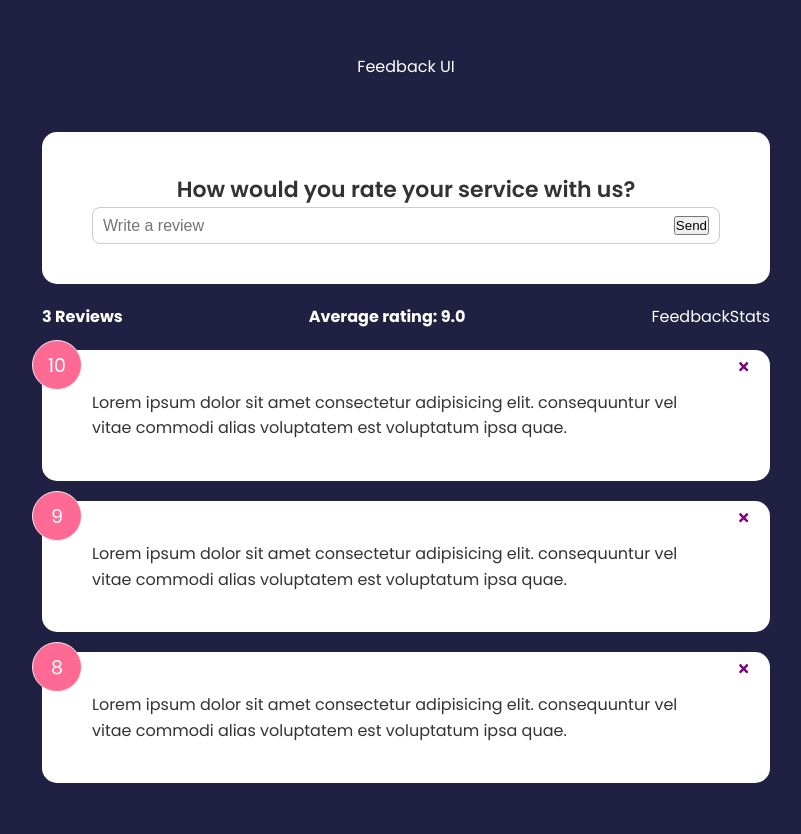
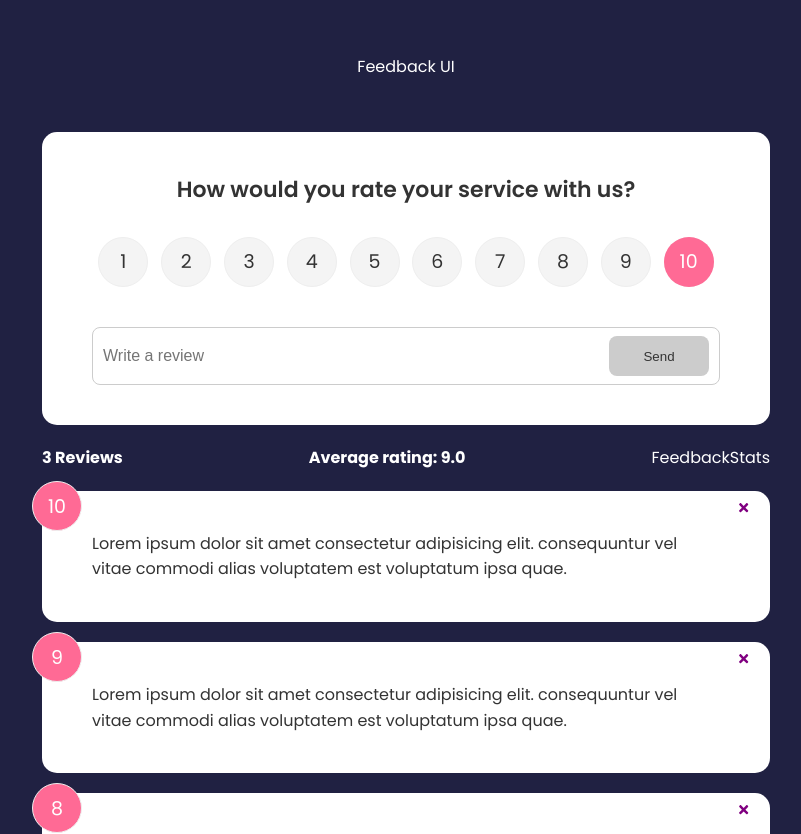
Before and after one commit to mikathefinn/Feedback-UI, a React (Vite) app: page / in a window 1280 px wide. Shown: the top 834 px of the page, without its empty margins (234-1035 px from the left). Built offline with nearby package versions, Linux system fonts and the light colour scheme; the HTML template or start-up script is replaced by a standard one.

Commit message:
feecback form updated

```diff
--- a/package.json
+++ b/package.json
@@ -11,7 +11,9 @@
   },
   "dependencies": {
     "react": "^18.2.0",
-    "react-dom": "^18.2.0"
+    "react-dom": "^18.2.0",
+    "react-icons": "^4.12.0",
+    "uuid": "^9.0.1"
   },
   "devDependencies": {
     "@types/react": "^18.2.37",
--- a/src/App.jsx
+++ b/src/App.jsx
@@ -1,3 +1,4 @@
+import { v4 as uuidv4 } from 'uuid';
 import { useState } from 'react';
 import Header from './components/Header';
 import FeedbackItem from './components/FeedbackItem';
@@ -8,12 +9,19 @@
 
 function App() {
   const [feedback, setFeedback] = useState(FeedbackData);
+
+  const addFeedback = (newFeedback) => {
+    newFeedback.id = uuidv4();
+    //add newFeedback to feedback array
+    setFeedback([newFeedback, ...feedback])
+  };
+
   const deleteFeedback = (id) => {
     console.log(id);
     if (window.confirm('Are you sure you want to delete?')) {
       setFeedback(
         feedback.filter((feedbackItem) => {
-         return feedbackItem.id !== id;
+          return feedbackItem.id !== id;
         })
       );
     }
@@ -27,8 +35,8 @@
     <>
       <Header />
       <div className="container">
-      <FeedbackForm />
-      <FeedbackStats feedback={feedback}/>
+        <FeedbackForm handleAdd={addFeedback} />
+        <FeedbackStats feedback={feedback} />
         <FeedbackList feedback={feedback} handleDelete={deleteFeedback} />
       </div>
     </>
--- a/src/components/FeedbackForm.jsx
+++ b/src/components/FeedbackForm.jsx
@@ -1,17 +1,48 @@
 import React from 'react';
 import { useState } from 'react';
 import Card from './shared/Card';
+import Button from './shared/Button';
+import RatingSelect from './RatingSelect';
 
-function FeedbackForm() {
+function FeedbackForm({ handleAdd }) {
   const [text, setText] = useState('');
+  const [rating, setRating] = useState(10);
+  const [btnDisabled, setBtnDisabled] = useState(true);
+  const [message, setMessage] = useState('');
+
   const handleTextChange = (event) => {
+    if (text === '') {
+      setBtnDisabled(true);
+      setMessage(null);
+    } else if (text !== '' && text.trim().length < 10) {
+      setMessage('Text must be at least 10 characters');
+      setBtnDisabled(true);
+    } else {
+      setMessage(null);
+      setBtnDisabled(false);
+    }
+
     setText(event.target.value);
   };
+
+  const handleSubmit = (e) => {
+    e.preventDefault();
+    if (text.trim().length > 10) {
+      const newFeedback = {
+        text: text,
+        rating: rating,
+      };
+      handleAdd(newFeedback);
+      setText('');
+    }
+  };
+
   return (
     <Card>
-      <form>
+      <form onSubmit={handleSubmit}>
         <h2>How would you rate your service with us?</h2>
-        {/*todo-- rating select component*/}
+        {/* pass a function as a prop to the RatingSelect component, which sets rating with the value of selected radio button*/}
+        <RatingSelect select={(rating) => setRating(rating)} />
         <div className="input-group">
           <input
             onChange={handleTextChange}
@@ -20,8 +51,11 @@
             value={text}
           />
 
-          <button type="submit">Send</button>
+          <Button type="submit" isDisabled={btnDisabled}>
+            Send
+          </Button>
         </div>
+        {message && <div className="message">{message}</div>}
       </form>
     </Card>
   );
--- a/src/components/FeedbackStats.jsx
+++ b/src/components/FeedbackStats.jsx
@@ -18,6 +18,6 @@
     </div>
   );
 }
-FeedbackStats.PropTypes = { feedback: PropTypes.array.isRequired };
+FeedbackStats.propTypes = { feedback: PropTypes.array.isRequired };
 
 export default FeedbackStats;
--- /dev/null
+++ b/src/components/RatingSelect.jsx
@@ -0,0 +1,130 @@
+import { useState } from 'react';
+
+function RatingSelect({ select }) {
+  // select rating 10 by default
+  const [selected, setSelected] = useState(10);
+  const handleChange = (e) => {
+    setSelected(+e.currentTarget.value);
+    // select is a function in FeedbackForm, it gets currentTarget passed to it
+    select(+e.currentTarget.value);
+  };
+
+  return (
+    <ul className="rating">
+      <li>
+        <input
+          type="radio"
+          name="rating"
+          id="num1"
+          value="1"
+          onChange={handleChange}
+          checked={selected === 1}
+        />
+        <label htmlFor="num1">1</label>
+      </li>
+
+      <li>
+        <input
+          type="radio"
+          name="rating"
+          id="num2"
+          value="2"
+          onChange={handleChange}
+          checked={selected === 2}
+        />
+        <label htmlFor="num2">2</label>
+      </li>
+
+      <li>
+        <input
+          type="radio"
+          name="rating"
+          id="num3"
+          value="3"
+          onChange={handleChange}
+          checked={selected === 3}
+        />
+        <label htmlFor="num3">3</label>
+      </li>
+      <li>
+        <input
+          type="radio"
+          name="rating"
+          id="num4"
+          value="4"
+          onChange={handleChange}
+          checked={selected === 4}
+        />
+        <label htmlFor="num4">4</label>
+      </li>
+      <li>
+        <input
+          type="radio"
+          name="rating"
+          id="num5"
+          value="5"
+          onChange={handleChange}
+          checked={selected === 5}
+        />
+        <label htmlFor="num5">5</label>
+      </li>
+      <li>
+        <input
+          type="radio"
+          name="rating"
+          id="num6"
+          value="6"
+          onChange={handleChange}
+          checked={selected === 6}
+        />
+        <label htmlFor="num6">6</label>
+      </li>
+      <li>
+        <input
+          type="radio"
+          name="rating"
+          id="num7"
+          value="7"
+          onChange={handleChange}
+          checked={selected === 7}
+        />
+        <label htmlFor="num7">7</label>
+      </li>
+      <li>
+        <input
+          type="radio"
+          name="rating"
+          id="num8"
+          value="8"
+          onChange={handleChange}
+          checked={selected === 8}
+        />
+        <label htmlFor="num8">8</label>
+      </li>
+      <li>
+        <input
+          type="radio"
+          name="rating"
+          id="num9"
+          value="9"
+          onChange={handleChange}
+          checked={selected === 9}
+        />
+        <label htmlFor="num9">9</label>
+      </li>
+      <li>
+        <input
+          type="radio"
+          name="rating"
+          id="num10"
+          value="10"
+          onChange={handleChange}
+          checked={selected === 10}
+        />
+        <label htmlFor="num10">10</label>
+      </li>
+    </ul>
+  );
+}
+
+export default RatingSelect;
--- /dev/null
+++ b/src/components/shared/Button.jsx
@@ -0,0 +1,23 @@
+import React from 'react';
+import PropTypes from 'prop-types'
+
+function Button({ children, version, type, isDisabled }) {
+  return (
+    <button type={type} disabled={isDisabled} className={`btn btn-${version}`}>
+      {children}
+    </button>
+  );
+}
+Button.defaultProps = {
+  version: 'primary',
+  type: 'button',
+  isDisabled: false,
+};
+
+Button.propTypes = {
+  children: PropTypes.node.isRequired,
+  version: PropTypes.string,
+  type: PropTypes.string,
+  isDisabled: PropTypes.bool,
+};
+export default Button;
```
Also changed, not shown: 1 other file (tests, documents, lock files or other folders).
